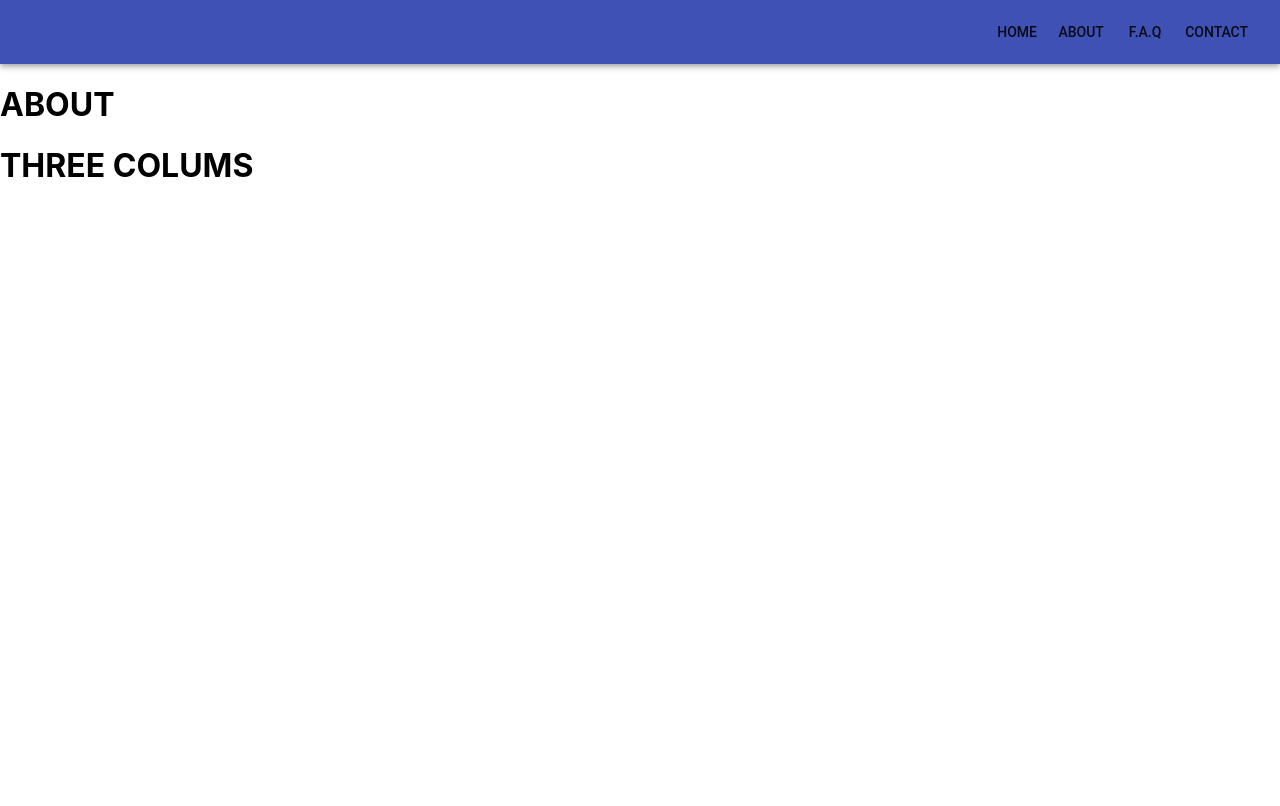
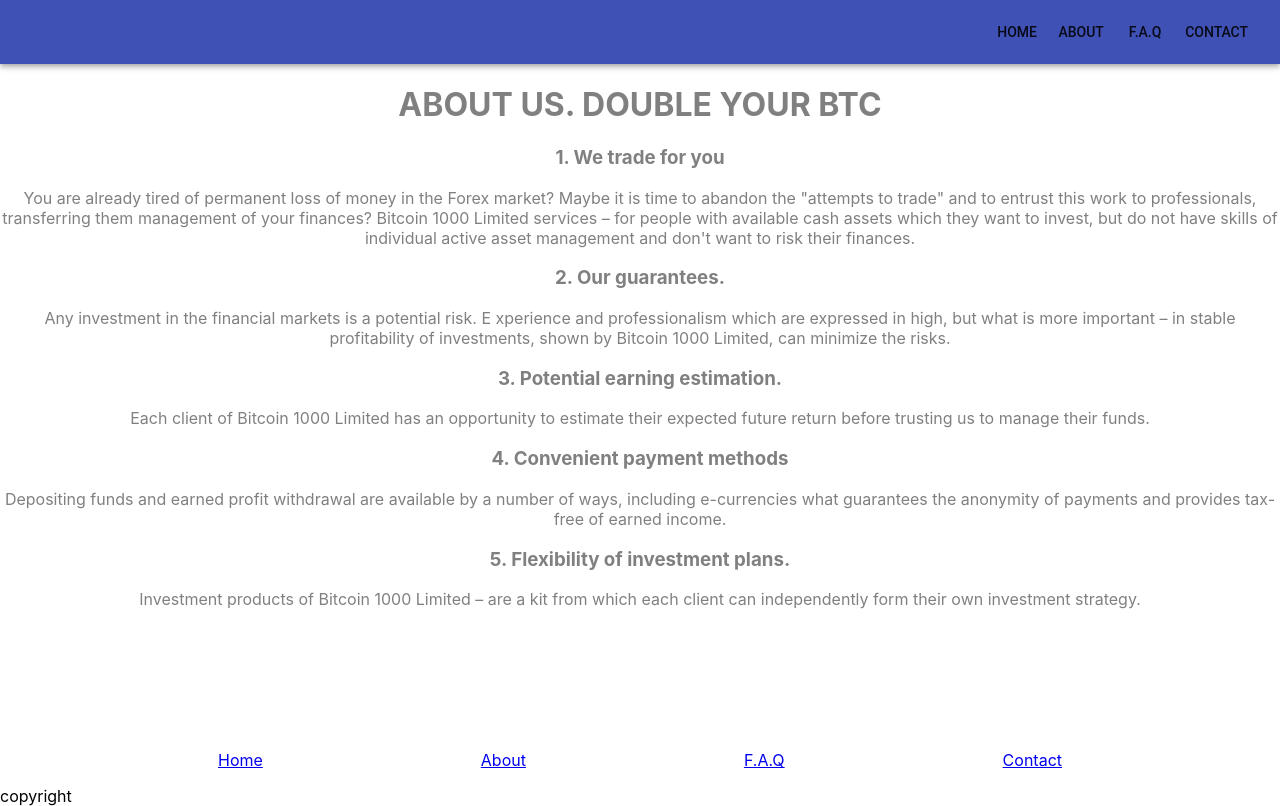
Before and after one commit to Yasir1986/cryptocoin-site, a React (Create React App) app: page /about in a window 1280 px wide. Built offline with nearby package versions, Linux system fonts and the light colour scheme.

Commit message:
Footer added

```diff
--- a/src/components/About.jsx
+++ b/src/components/About.jsx
@@ -1,17 +1,30 @@
 import React from "react";
+import styled from "styled-components";
 import NavBar from "../components/NavBar"
-import Options from "../components/Options"
+import Footer from "../components/Footer"
 
 class About extends React.Component {
   render() {
     return (
       <div>
           <NavBar/>
-        <h1>ABOUT</h1>
-        <Options/>
+          <StyledWrapper>
+            <h1>ABOUT US. DOUBLE YOUR BTC</h1>
+            <h3>1. We trade for you</h3><p>You are already tired of permanent loss of money in the Forex market? Maybe it is time to abandon the "attempts to trade" and to entrust this work to professionals, transferring them management of your finances? Bitcoin 1000 Limited services – for people with available cash assets which they want to invest, but do not have skills of individual active asset management and don't want to risk their finances.</p>
+            <h3>2. Our guarantees.</h3><p>Any investment in the financial markets is a potential risk. E xperience and professionalism which are expressed in high, but what is more important – in stable profitability of investments, shown by Bitcoin 1000 Limited, can minimize the risks.</p>
+            <h3>3. Potential earning estimation.</h3><p> Each client of Bitcoin 1000 Limited has an opportunity to estimate their expected future return before trusting us to manage their funds.</p>
+            <h3>4. Convenient payment methods</h3><p>Depositing funds and earned profit withdrawal are available by a number of ways, including e-currencies what guarantees the anonymity of payments and provides tax-free of earned income.</p>
+            <h3>5. Flexibility of investment plans.</h3><p>Investment products of Bitcoin 1000 Limited – are a kit from which each client can independently form their own investment strategy.</p>
+          </StyledWrapper>
+          <Footer />
       </div>
     );
   }
 }
 
 export default About;
+
+const StyledWrapper = styled.div`
+    color: grey;
+    text-align: center;
+`;
--- a/src/components/Contact.jsx
+++ b/src/components/Contact.jsx
@@ -1,5 +1,6 @@
 import React from "react";
 import NavBar from "./NavBar.jsx";
+import Footer from "../components/Footer"
 
 class Contact extends React.Component {
   render() {
@@ -7,6 +8,7 @@
       <div>
         <NavBar />
         <h1>Contact</h1>
+        <Footer />
       </div>
     );
   }
--- a/src/components/FAQ.jsx
+++ b/src/components/FAQ.jsx
@@ -1,5 +1,6 @@
 import React from "react";
 import NavBar from "./NavBar.jsx";
+import Footer from "../components/Footer"
 
 class FAQ extends React.Component {
   render() {
@@ -7,6 +8,7 @@
       <div>
         <NavBar />
         <h1>FAQ</h1>
+        <Footer />
       </div>
     );
   }
--- /dev/null
+++ b/src/components/Footer.jsx
@@ -0,0 +1,34 @@
+import React from "react";
+import styled from "styled-components";
+import { Link } from "react-router-dom"
+
+class Footer extends React.Component {
+  render() {
+    return (
+      <Wrapper>
+          <Styledlist>
+              <Link to="/"><li>Home</li></Link>
+               <Link to="/about"> <li>About</li></Link>
+               <Link to="/faq">    <li>F.A.Q</li></Link>
+               <Link to="/contact"><li>Contact</li></Link>
+            </Styledlist>
+            <p>copyright</p>
+      </Wrapper>
+    );
+  }
+}
+
+export default Footer;
+
+const Wrapper = styled.div`
+    position: absolute;
+    bottom: 0;
+    width: 100%;
+    height: 50px;
+`;
+
+const Styledlist = styled.div`
+    list-style: none;
+    display: flex;
+    justify-content: space-evenly;
+`;
--- a/src/components/Home.jsx
+++ b/src/components/Home.jsx
@@ -2,6 +2,7 @@
 import NavBar from "./NavBar";
 import styled from "styled-components";
 import Options from "../components/Options";
+import Footer from "../components/Footer";
 import { Slide } from "react-slideshow-image";
 import slide0 from "../assets/img/slide0.jpg";
 import slide1 from "../assets/img/slide1.jpg";
@@ -34,6 +35,7 @@
         <NavBar />
         <Slideshow/>
         <Options />
+        <Footer />
 
 
 
```
